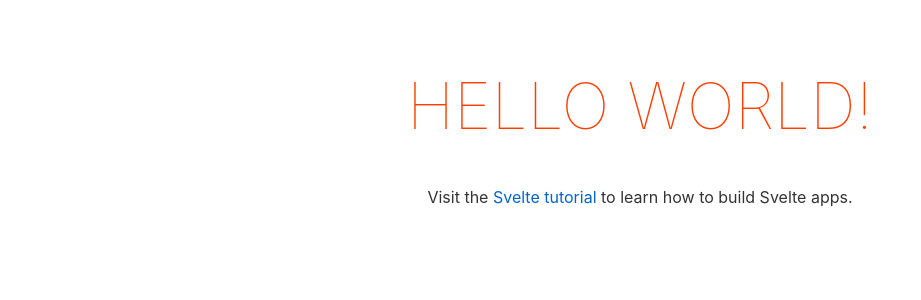
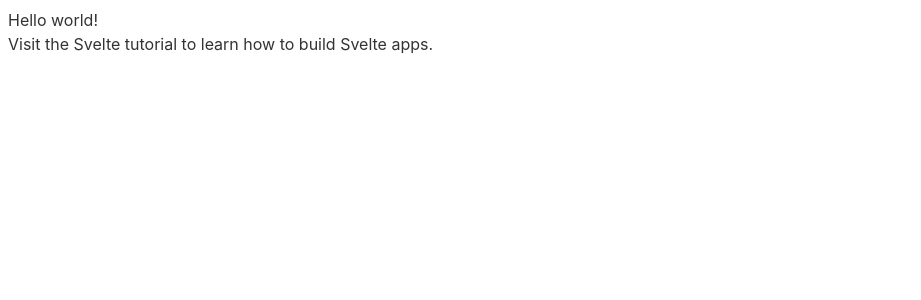
Before and after one commit to trivektor/svelte-resume-builder, a Svelte app: page / in a window 1280 px wide. Shown: the top 300 px of the page, without its empty margins (0-921 px from the left). Built offline with nearby package versions, Linux system fonts and the light colour scheme.

Commit message:
CSS setup

```diff
--- a/src/App.svelte
+++ b/src/App.svelte
@@ -6,25 +6,3 @@
 	<h1>Hello {name}!</h1>
 	<p>Visit the <a href="https://svelte.dev/tutorial">Svelte tutorial</a> to learn how to build Svelte apps.</p>
 </main>
-
-<style>
-	main {
-		text-align: center;
-		padding: 1em;
-		max-width: 240px;
-		margin: 0 auto;
-	}
-
-	h1 {
-		color: #ff3e00;
-		text-transform: uppercase;
-		font-size: 4em;
-		font-weight: 100;
-	}
-
-	@media (min-width: 640px) {
-		main {
-			max-width: none;
-		}
-	}
-</style>
--- /dev/null
+++ b/src/main.css
@@ -0,0 +1,5 @@
+@import 'tailwindcss/base';
+
+@import 'tailwindcss/components';
+
+@import 'tailwindcss/utilities';
--- a/src/main.js
+++ b/src/main.js
@@ -1,4 +1,5 @@
 import App from './App.svelte';
+import './main.css';
 
 const app = new App({
 	target: document.body,
```
